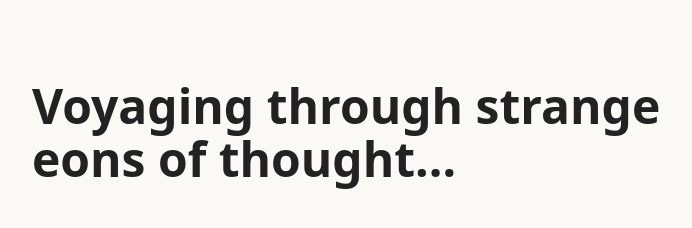
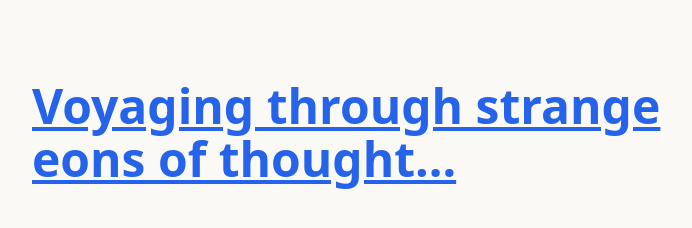
Before and after one commit to PaklamL/PaklamL.github.io, a plain HTML site: page index.html in a window 1280 px wide. Shown: the whole page, without its empty margins (248-940 px from the left). Drawn offline with Linux system fonts and the light colour scheme.

Commit message:
added a hyper linke

```diff
--- a/index.html
+++ b/index.html
@@ -19,7 +19,11 @@
   </style>
 </head>
 <body>
-  <h1>Voyaging through strange eons of thought...</h1>
+  <h1>
+       <a href="https://en.wikisource.org/wiki/The_Prelude_(Wordsworth)/Book_III">
+         Voyaging through strange eons of thought...
+       </a>
+    </h1>
 
 </body>
 </html>
```
